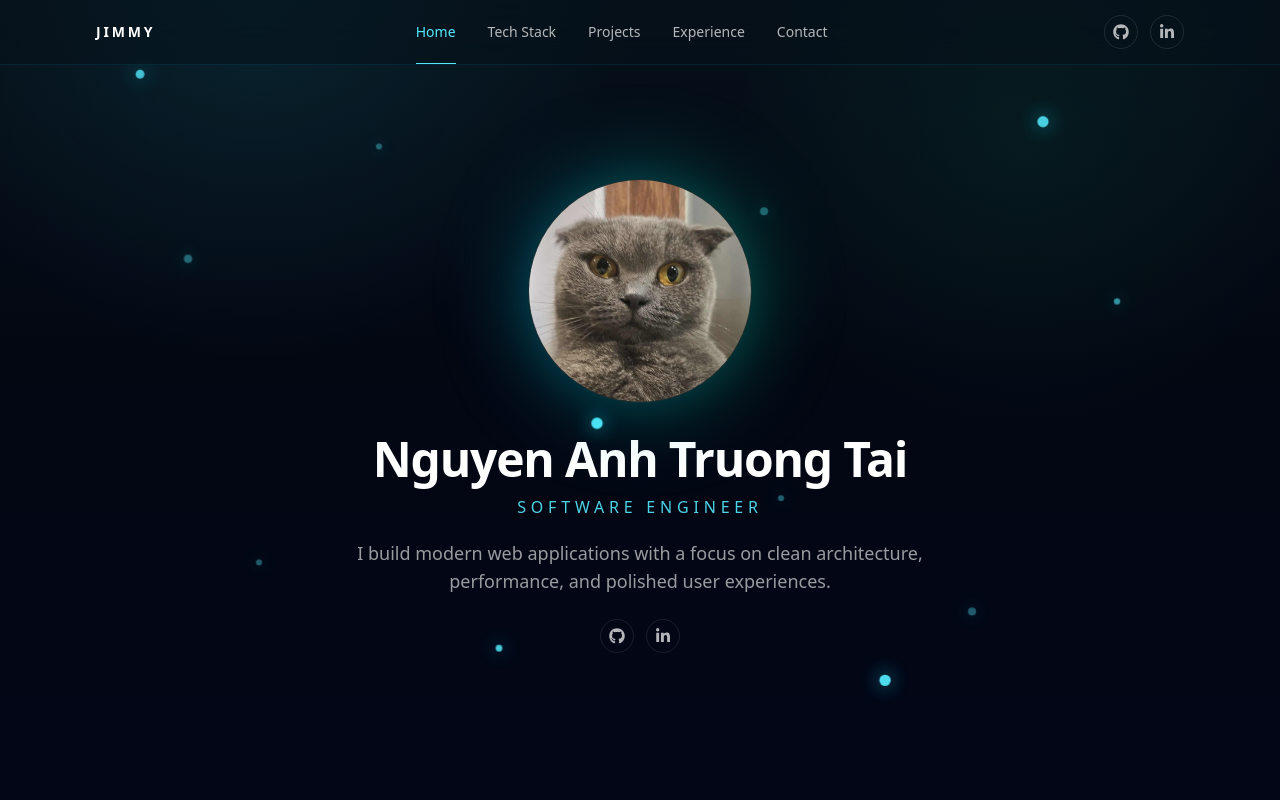
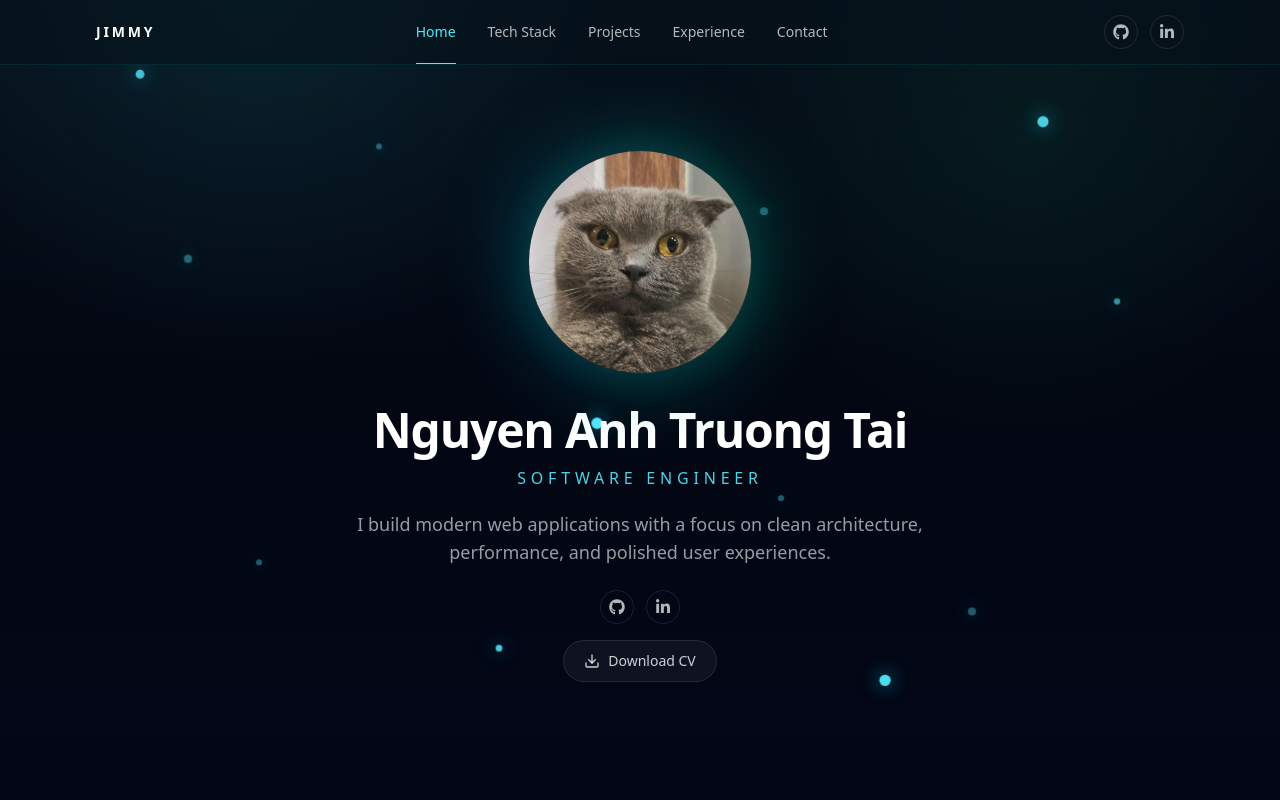
Before and after one commit to Jimmy-02/Porfolio, a Next.js app in the folder apps/web/: page / in a window 1280 px wide. Shown: the top 800 px of the page. Built offline with nearby package versions, Linux system fonts and the light colour scheme.

Commit message:
feat: add cv

```diff
--- a/apps/web/components/Hero.tsx
+++ b/apps/web/components/Hero.tsx
@@ -2,6 +2,7 @@ import Image from "next/image";
 import Container from "@/components/Container";
 import Particles from "@/components/Particles";
 import SocialLinks from "@/components/SocialLinks";
+import { Download } from "lucide-react";
 
 export default function Hero() {
   return (
@@ -14,7 +15,7 @@ export default function Hero() {
       <Container className="relative z-10">
         <div className="flex flex-col items-center justify-center text-center">
           <div className="relative">
-            <div className="absolute -inset-3 rounded-full bg-gradient-to-r from-cyan-500/30 to-emerald-500/30 blur-2xl" />
+            <div className="absolute -inset-3 rounded-full bg-linear-to-r from-cyan-500/30 to-emerald-500/30 blur-2xl" />
 
             <div className="relative h-40 w-40 overflow-hidden rounded-full border border-white/10 bg-black/40 shadow-[0_0_40px_rgba(34,211,238,0.12)] backdrop-blur-xl sm:h-48 sm:w-48 md:h-56 md:w-56">
               <Image
@@ -44,6 +45,17 @@ export default function Hero() {
           </p>
 
           <SocialLinks className="mt-6 justify-center" />
+          <div className="mt-4 flex justify-center">
+            <a
+              href="https://www.youtube.com/watch?v=fdppIIWets8"
+              target="_blank"
+              download
+              className="inline-flex items-center gap-2 rounded-full border border-white/10 bg-white/5 px-5 py-2.5 text-sm font-medium text-white/80 backdrop-blur transition hover:border-cyan-400/30 hover:text-cyan-300 hover:bg-white/10"
+            >
+              <Download className="size-4" />
+              Download CV
+            </a>
+          </div>
         </div>
       </Container>
     </section>
```
